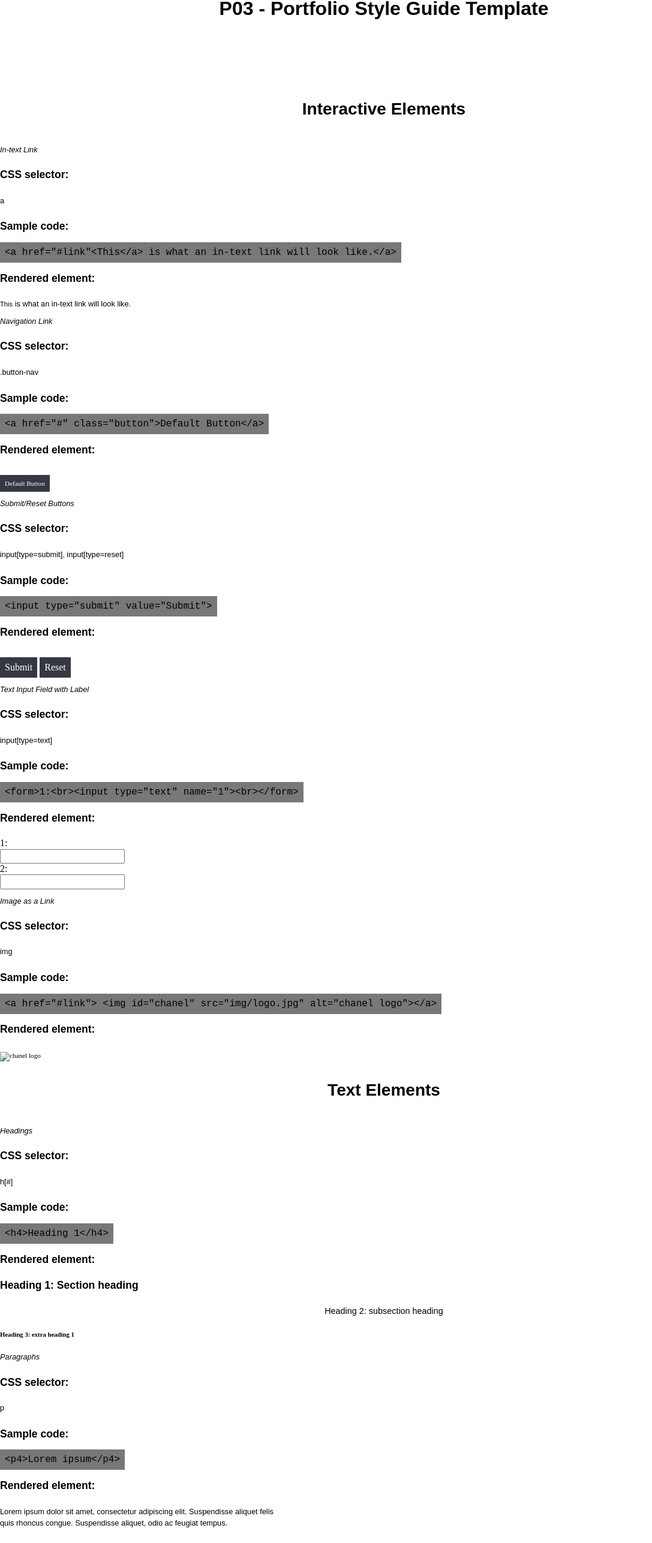
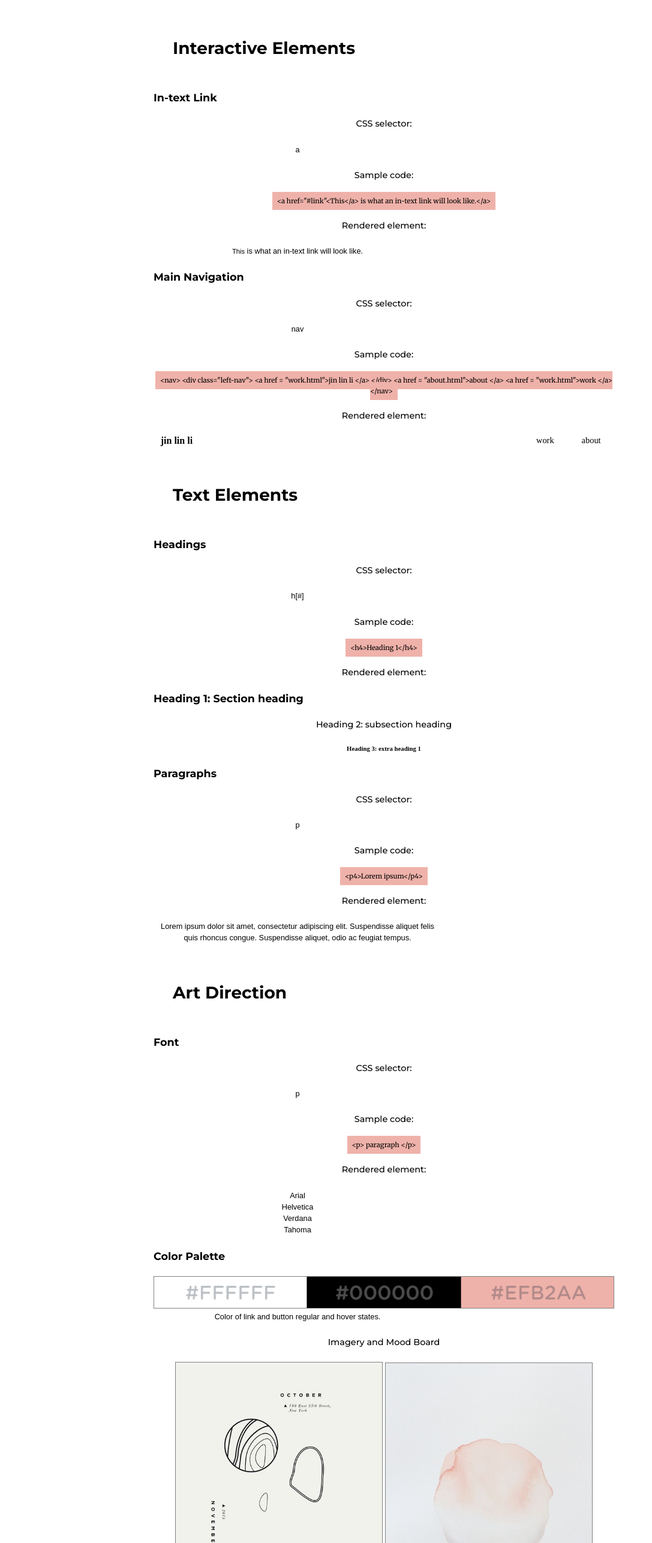
Before and after one commit to jinlinl/P3, a plain HTML site: page index.html in a window 1280 px wide. Shown: the part 187-2760 px from the top of the page at 60% size, without its empty margins (0-1087 px from the left). Drawn offline with nearby package versions, Linux system fonts and the light colour scheme; a web font is replaced by a local one.

Commit message:
Updated style guide
updated images and style guide

```diff
--- a/css/main.css
+++ b/css/main.css
@@ -16,6 +16,7 @@ nav {
 .left-nav a {
   float: left;
   font-size: 1rem;
+  font-weight: 700;
   margin: 0;
   padding: 0;
 }
@@ -77,14 +78,12 @@ nav a:hover, a:active, a:focus {
   margin: 0 auto;
   text-align: center;
   flex-direction: row;
-  background-color: yellow;
 }
 
 .center-block {
   margin-right: auto;
   margin-left: auto;
   margin-bottom: 2rem;
-  background
 }
 
 /*
@@ -159,7 +158,7 @@ h5 {
 
 }
 
-p {
+p, ul, li {
   font-family: 'Muli', sans-serif;
   font-size: 0.8rem;
   line-height: 1.5;
@@ -170,29 +169,12 @@ p {
 }
 
 code {
+  font-family: 'Merriweather', sans-serif;
   padding: 0.5rem;
-  display: inline;
-  background-color: rgb(120, 120, 120);
+  font-size: 0.7rem;
+  background-color: #EFB2AA;
 }
 
-/*
-  INTERACTIVE ELEMENTS -------------------
-*/
-
-
-/* Styling for the input buttons */
-input[type=submit], input[type=reset] { /* information acquired from Google and https://learn.shayhowe.com/html-css/building-forms/ */
-  margin-top: 0.5rem;
-  padding:0.5rem;
-  background-color: #353842;
-  color: white;
-  border-style: none;
-
-}
-
-input[type=submit]:active, input[type=reset]:active {
-  background-color: #24262D;
-}
 
 /* Styling for the navigation button */
 .button-nav {
@@ -264,6 +246,23 @@ footer a:hover {
 	 transition: 0.5s;
 }
 
+/*
+JAVASCRIPT-----------------------
+*/
+
+.fade-in {
+	animation: fadein 2s;
+}
+
+@keyframes fadein {
+    0% {
+	opacity: 0;
+	}
+    100% {
+	opacity: 1;
+	}
+}
+
  /*
 MEDIA QUERIES -------------------
 */
--- a/index.html
+++ b/index.html
@@ -7,204 +7,109 @@
     <title>P03 - Portfolio Style Guide Template</title>
 
     <link rel="stylesheet" href="css/main.css">
-	<link rel="stylesheet" href="css/normalize.css">
-	<link href="https://fonts.googleapis.com/css?family=Nunito+Sans" rel="stylesheet">
+    <link href="https://fonts.googleapis.com/css?family=Montserrat:500,700|Muli:300|Merriweather" rel="stylesheet">
   </head>
 
   <body>
 	 <header>
 		<nav>
-		<h5> jin lin li </h5>
+		<div class="left-nav">
+		 <a href = "work.html">jin lin li</a>
+		</div>
 		<a href = "about.html">about</a>
 		<a href = "work.html">work</a>
 		</nav>
 	</header>
 
 
-	 <h1>P03 - Portfolio Style Guide Template</h1>
+ <h1>P03 - portfolio style guide</h1>
+ <div class="fade-in">
+  <div class="container">
 
-
-    <section id="element_section">
       <h2>Interactive Elements</h2>
 
-     <section class="element"> <!-- ONE SECTION -->
-	  <h3>In-text Link</h3>
+	  <div class="center-block">
 
-	   <h4>CSS selector:</h4>
+		<h4>In-text Link</h4>
+			<h5>CSS selector:</h5>
 			<p>a</p>
 
-		<h4>Sample code:</h4>
+			<h5>Sample code:</h5>
 			<code>&lt;a href="#link"&lt;This&lt;/a&gt; is what an in-text link will look like.&lt;/a&gt;</code>
 
-        <h4>Rendered element:</h4>
+			<h5>Rendered element:</h5>
 			<p><a href="#link">This</a> is what an in-text link will look like.</p>
-	 </section> <!-- ONE SECTION -->
-
-
-      <section class="element"> <!-- ONE SECTION -->
-        <h3>Navigation Link</h3>
-
-        <h4>CSS selector:</h4>
-        <p>.button-nav</p>
-
-        <h4>Sample code:</h4>
-        <code>&lt;a href="#" class="button"&gt;Default Button&lt;/a&gt;</code>
-
-        <h4>Rendered element:</h4>
-        <a class="button-nav" href="#">Default Button</a>
-      </section> <!-- ONE SECTION -->
-
-
-      <section class="element"> <!-- ONE SECTION -->
-        <h3>Submit/Reset Buttons</h3> <!--information obtained from https://www.w3schools.com/html/html_forms.asp -->
-		<h4>CSS selector:</h4>
-        <p>input[type=submit], input[type=reset]</p>
-
-        <h4>Sample code:</h4>
-        <code>&lt;input type="submit" value="Submit"&gt;</code>
-
-        <h4>Rendered element:</h4>
-		 <input type="submit" value="Submit">
-		 <input type="reset" value="Reset">
-      </section> <!-- ONE SECTION -->
-
-
-      <section class="element"> <!-- ONE SECTION -->
-        <h3>Text Input Field with Label</h3>
-		<h4>CSS selector:</h4>
-        <p>input[type=text]</p>
-
-        <h4>Sample code:</h4>
-		<code>&lt;form&gt;1:&lt;br&gt;&lt;input type="text" name="1"&gt;&lt;br&gt;&lt;/form&gt;</code>
-
-        <h4>Rendered element:</h4>
-		<form> <!--information obtained from https://www.w3schools.com/html/html_forms.asp -->
-		 1:<br><input type="text" name="1"><br>
-		 2:<br><input type="text" name="2">
-		</form>
-      </section> <!-- ONE SECTION -->
-
-
-      <section class="element"> <!-- ONE SECTION -->
-        <h3>Image as a Link</h3>
-		<h4>CSS selector:</h4>
-		<p>img</p>
-
-		 <h4>Sample code:</h4>
-		 <code> &lt;a href="#link"&gt; &lt;img id="chanel" src="img/logo.jpg" alt="chanel logo"&gt;&lt;/a&gt; </code>
-
-		 <h4>Rendered element:</h4>
-		 <a href="#link"> <img id="chanel" src="img/logo.jpg" alt="chanel logo"></a>
-      </section> <!-- ONE SECTION -->
-
-
-    </section>
 
 
 
-    <!-- TEXT ELEMENTS SECTION // -->
-    <section id="element_section">
+		<h4>Main Navigation</h4>
+			<h5>CSS selector:</h5>
+			<p>nav</p>
+
+			<h5>Sample code:</h5>
+			<code>
+				&lt;nav&gt;
+					&lt;div class="left-nav"&gt;
+					&lt;a href = "work.html"&gt;jin lin li &lt;/a&gt;
+					&lt;/div&gt;
+					&lt;a href = "about.html"&gt;about &lt;/a&gt;
+					&lt;a href = "work.html"&gt;work &lt;/a&gt;
+				&lt;/nav&gt;
+			</code>
+
+		 	<h5>Rendered element:</h5>
+			<nav>
+			<div class="left-nav">
+			<a href = "work.html">jin lin li</a>
+			</div>
+			<a href = "about.html">about</a>
+			<a href = "work.html">work</a>
+			</nav>
+			</nav>
+
+	   </div>
+
+<!-- TEXT ELEMENTS SECTION  -->
       <h2>Text Elements</h2>
 
-      <section class="element"> <!-- ONE SECTION -->
-        <h3>Headings</h3>
-		<h4>CSS selector:</h4>
+	  <div class="center-block" style="width:100%">
+        <h4>Headings</h4>
+			<h5>CSS selector:</h5>
 			<p>h[#]</p>
 
-		 <h4>Sample code:</h4>
+			<h5>Sample code:</h5>
 			<code> &lt;h4&gt;Heading 1&lt;/h4&gt; </code>
 
-		 <h4>Rendered element:</h4>
+			<h5>Rendered element:</h5>
 			<h4>Heading 1: Section heading</h4>
 			<h5>Heading 2: subsection heading</h5>
 			<h6>Heading 3: extra heading 1</h6>
 
-      </section> <!-- ONE SECTION -->
 
 
-      <section class="element"> <!-- ONE SECTION -->
-        <h3>Paragraphs</h3>
-		<h4>CSS selector:</h4>
+        <h4>Paragraphs</h4>
+			<h5>CSS selector:</h5>
 			<p>p</p>
 
-		 <h4>Sample code:</h4>
+			<h5>Sample code:</h5>
 			<code> &lt;p4&gt;Lorem ipsum&lt;/p4&gt; </code>
 
-		 <h4>Rendered element:</h4>
+			<h5>Rendered element:</h5>
 			<p>Lorem ipsum dolor sit amet, consectetur adipiscing elit. Suspendisse aliquet felis quis rhoncus congue. Suspendisse aliquet, odio ac feugiat tempus.</p>
-      </section> <!-- ONE SECTION -->
-
-    </section>
+		</div>
 
 
+      <h2>Art Direction</h2>
 
-    <!-- COMBINED ELEMENTS SECTION // -->
-    <section id="element_section">
-      <h2>Combined Elements</h2>
-
-      <section class="element">  <!-- Learned from IAT 235 -->
-        <h3>Main Navigation</h3> <!-- ONE SECTION -->
-		<h4>CSS selector:</h4>
-		<p>nav</p>
-
-		 <h4>Sample code:</h4>
-		 <code>
-		 &lt;nav class="grid"&gt;
-		 &lt;div class="grid-col-1of3"&gt;
-         &lt;a href = "home.html"&gt;Home&lt;/a&gt;
-         &lt;/div&gt;
-		 &lt;/nav&gt;
-		 </code>
-
-		 <h4>Rendered element:</h4>
-		<nav class="grid">
-		 <div class="grid-col-1of5">
-          <a href = "home.html">Home</a>
-         </div>
-
-        <div class="grid-col-1of5">
-          <a href = "projects.html">My Work</a>
-        </div>
-
-        <div class="grid-col-1of5">
-         <a href = "contact.html">Contact Me</a>
-        </div>
-	   </nav>
-
-      </section>  <!-- ONE SECTION -->
-
-
-      <section class="element_section">  <!-- ONE SECTION -->
-        <h3>Product/Service Listing</h3> <!-- change to work listing-->
-		<h4>CSS selector:</h4>
-		<p>View heading, image, and link.</p>
-
-		 <h4>Sample code:</h4>
-		 <p>View heading, image, and link.</p>
-
-		 <h4>Rendered element:</h4>
-		<h4> Chance Eau De Parfum Chanel </h4>
-		<img id="perfume3" src="img/perfume3.jpg" alt="perfume3">
-		<h5> 170.00 CAD </h5>
-		<a href = "details.html"> more details </a>
-      </section>  <!-- ONE SECTION -->
-
-    </section>
-
-
-  <!-- BRAND COMPONENTS SECTION // -->
-    <section id="element_section">
-      <h2>Brand Components</h2>
-
-	 <section class="element"> <!-- ONE SECTION -->
-	  <h3>Font</h3>
-	  <h4>CSS selector:</h4>
+	  <div class="center-block" style="width:100%">
+		<h4>Font</h4>
+			<h5>CSS selector:</h5>
 			<p> p </p>
 
-		 <h4>Sample code:</h4>
-		 <code> </code>
+			<h5>Sample code:</h5>
+			<code> &lt;p&gt; paragraph  &lt;/p&gt;</code>
 
-		 <h4>Rendered element:</h4>
+			<h5>Rendered element:</h5>
 			<div class="arial">
 				<p> Arial </p>
 			</div>
@@ -220,40 +125,50 @@
 			<div class="tahoma">
 			<p> Tahoma </p>
 			</div>
-      </section> <!-- ONE SECTION -->
 
 
-      <section class="element"> <!-- ONE SECTION -->
-        <h3>Color Palette</h3>
-		<img id="colorpalette" src="img/colorpalette.png" alt="colorpalette">
+        <h4>Color Palette</h4>
+			<img src="img/colorpalette.png" alt="color palette for my website">
+			<p> Color of link and button regular and hover states. </p>
 
-		<p> Color of link and button regular and hover states. </p>
-		<img id="hoverpalette" src="img/hoverpalette.png" alt="hoverpalette">
-      </section> <!-- ONE SECTION -->
+			<h5>Imagery and Mood Board </h5>
+				<div class="grid-blocks">
+					<img src="img/m1.jpg" alt="graphic design layout and shapes" style="width: 100%">
+				</div>
 
+				<div class="grid-blocks">
+					<img src="img/m2.jpg" alt="light pink watercolor petal" style="width: 100%">
+				</div>
 
-      <section class="element"> <!-- ONE SECTION -->
-        <h3>Imagery and Mood Board </h3>
+				<div class="grid-blocks">
+					<img src="img/m3.jpg" alt="graphic design typography" style="width: 100%">
+				</div>
 
-			<img src="img/mag_1.png" alt="Magazine spread" style="width: 100%">
-			<img src="img/vitra2_1.jpg" alt="Vitra version 2" style="width: 100%">
-			<img src="img/seattle_1.png" alt="Seattle slide deck" style="width: 100%">
-			<img src="img/final_1.png" alt="Final slide deck" style="width: 100%">
+				<div class="grid-blocks">
+					<img src="img/m4.jpg" alt="graphic design layout" style="width: 100%">
+				</div>
 
-      </section> <!-- ONE SECTION -->
+				<div class="grid-blocks">
+					<img src="img/m5.jpg" alt="graphic design layout and shapes" style="width: 100%">
+				</div>
 
-    </section>
+				<div class="grid-blocks">
+					<img src="img/m6.jpg" alt="graphic design layout" style="width: 100%">
+				</div>
+		</div>
 
-
-    <section id="element_section"> <!-- ONE SECTION -->
     <h2>Citations</h2>
 
+	<div class="center-block" style="width:90%">
       <ul>
-        <li>Adams, Vernon; Bailly, Jacques. Designer. 2011. <strong>Nunito Sans [Font]</strong>. Retrieved from <a href="https://fonts.google.com/specimen/Nunito+Sans">https://fonts.google.com/specimen/Nunito+Sans</a></li>
-        <li>Chanel. Creator. n.d. <strong>Brand Images [Image]</strong>. Retrieved from <a href="https://www.chanel.com/en_CA/fragrance-beauty/fragrance.html">https://www.chanel.com/en_CA/fragrance-beauty/fragrance.html</a>.</li>
+		<li>Adams, Vernon. Principal Designer. 2011. <strong>Muli [Font]</strong>. Retrieved from <a href="https://fonts.google.com/specimen/Muli">https://fonts.google.com/specimen/Muli</a></li>
+        <li>Type, Sorkin. Principal Designer. 2010. <strong>Merriweather [Font]</strong>. Retrieved from <a href="https://fonts.google.com/specimen/Merriweather">https://fonts.google.com/specimen/Merriweather</a></li>
+		<li>Ulanovsky, Julieta. Principal Designer. 2014. <strong>Montserrat [Font]</strong>. Retrieved from <a href="https://fonts.google.com/specimen/Montserrat">https://fonts.google.com/specimen/Montserrat</a></li>
       </ul>
 
-    </section> <!-- ONE SECTION -->
+    </div>
+
+ </div>
 
   <footer>
     <h5>jin lin li portfolio</h5>
```
Also changed, not shown: img/bodoni.jpg (added), img/colorpalette.png (added), img/m1.jpg (added), img/m2.jpg (added), img/m3.jpg (added), img/m4.jpg (added), img/m5.jpg (added), img/m6.jpg (added), img/mag_1w.png (added), img/profile.jpg (deleted), img/profile.png (added), img/vitra2_w.jpg (added), img/zaha_1.jpg (added), 1 other file. Lines whose indentation alone changed are shown as unchanged.
